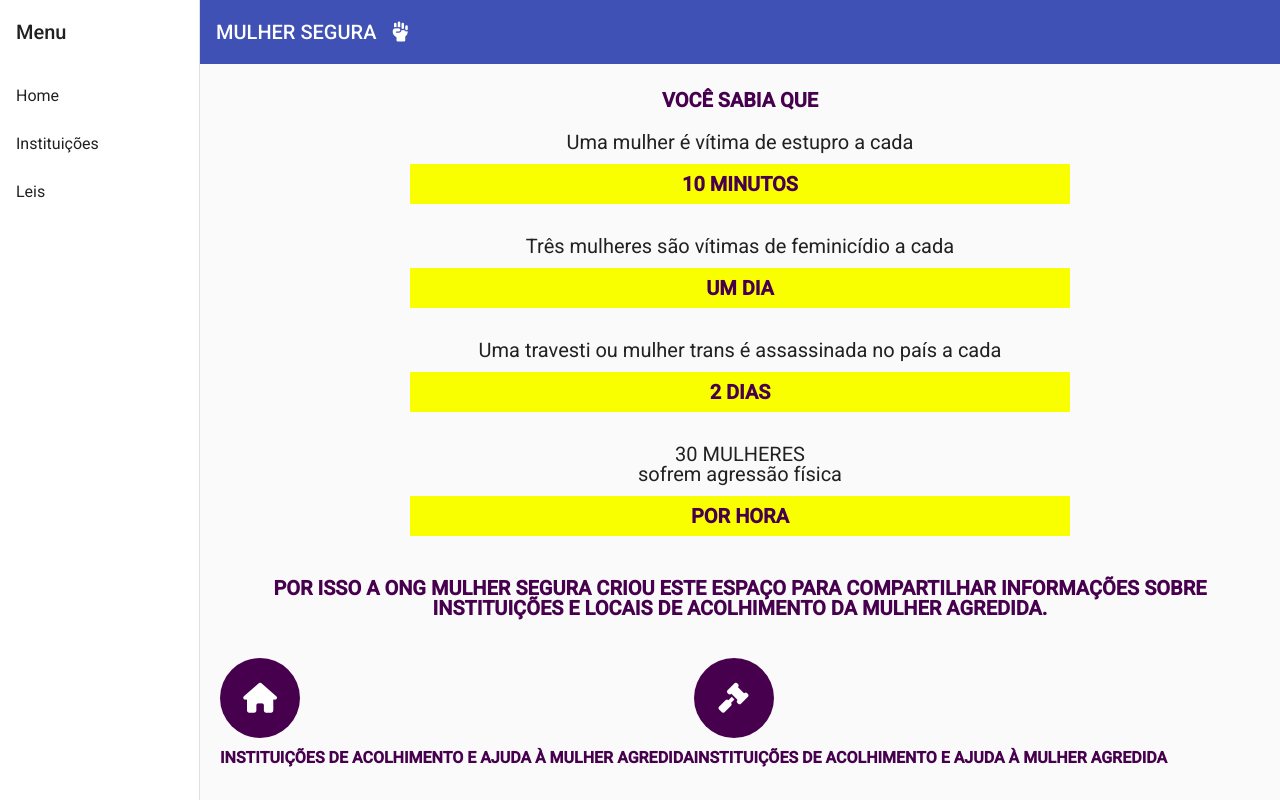
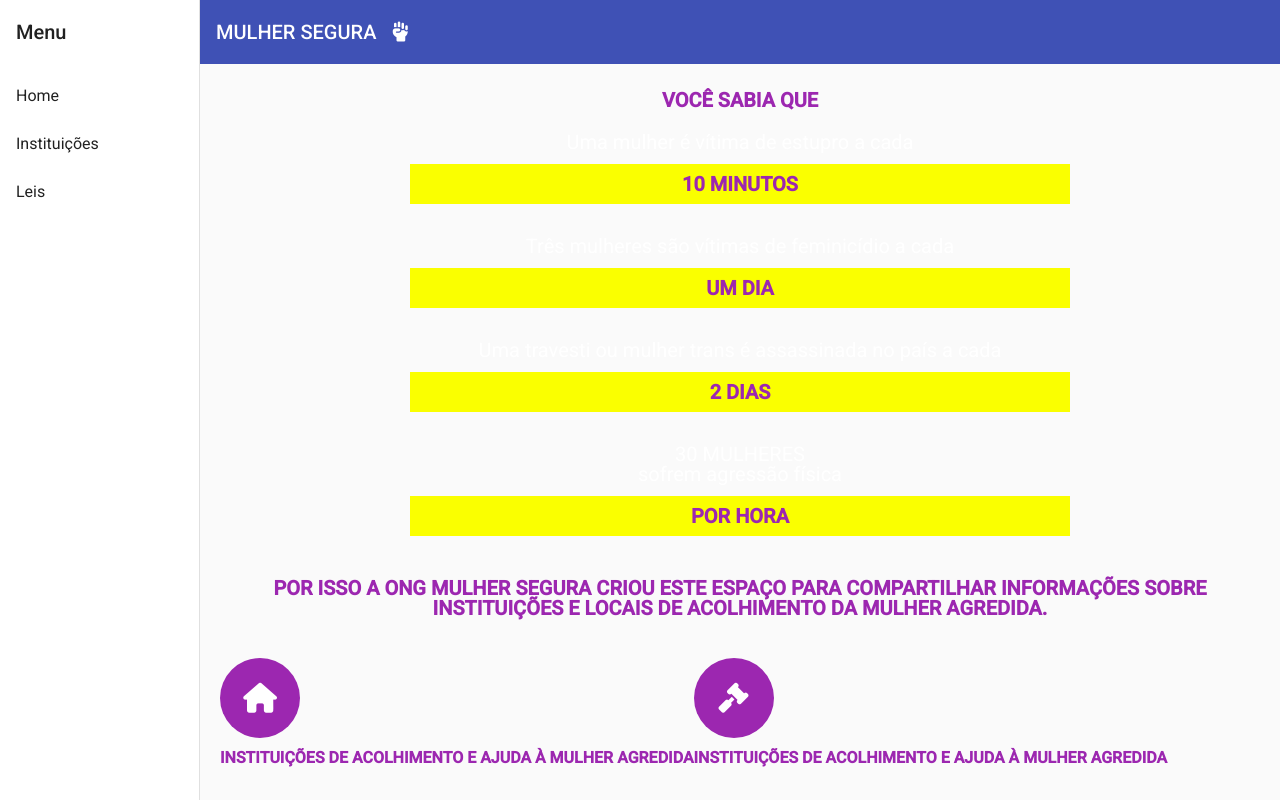
Before and after one commit to Wilker-lab/hackathonMulher, an Angular app: page / in a window 1280 px wide. Built offline with nearby package versions, Linux system fonts and the light colour scheme.

Commit message:
agora vai

```diff
--- a/src/app/componentes/home/home.component.css
+++ b/src/app/componentes/home/home.component.css
@@ -1,5 +1,6 @@
 .home {
   margin: 20px;
+  color: white;
 }
 
 .infos {
@@ -15,7 +16,7 @@ h1,
   font-family: 'Roboto', sans-serif;
   font-weight: 600;
   font-size: 20px;
-  color: #47004E;
+  color: #9C27B0;
   text-transform: uppercase;
   text-align: center;
 }
@@ -32,7 +33,7 @@ p {
 
 .destaque p {
   text-transform: uppercase;
-  color: #47004E;
+  color: #9C27B0;
   font-weight: 800;
   background-color: #FAFF00;
   padding: 10px;
@@ -50,7 +51,7 @@ p {
 }
 
 .icone {
-  background-color: #47004E;
+  background-color: #9C27B0;
   width: 80px;
   height: 80px;
   border-radius: 50px;
```
